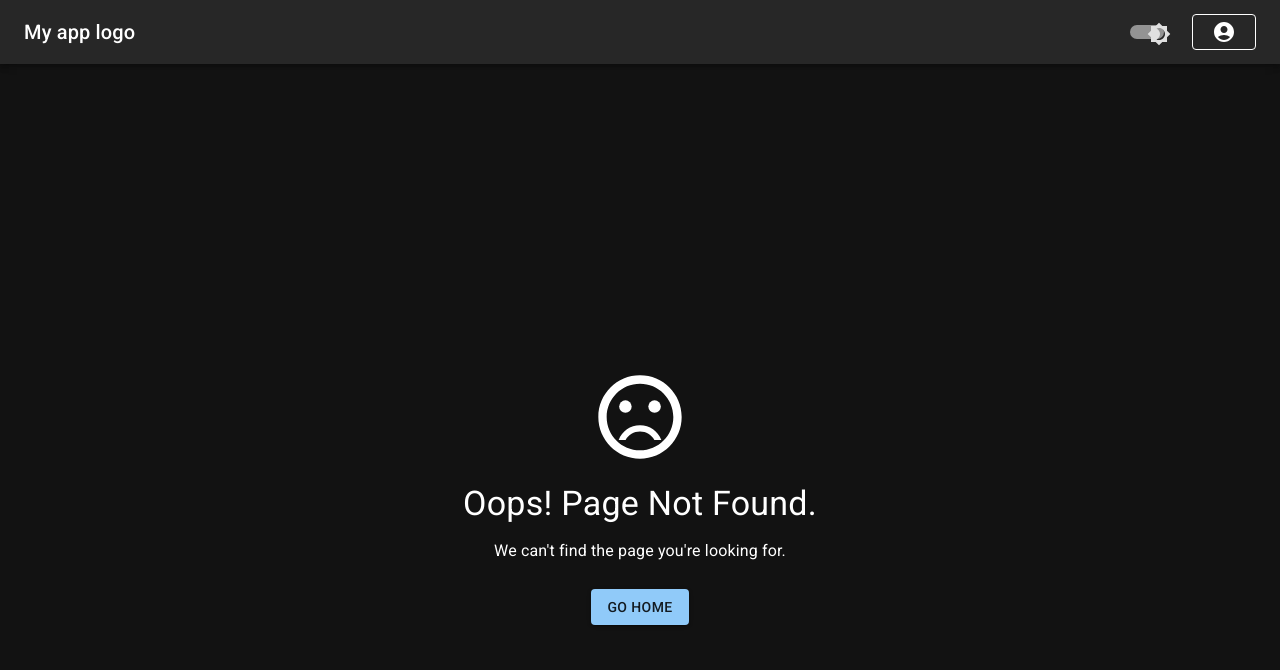
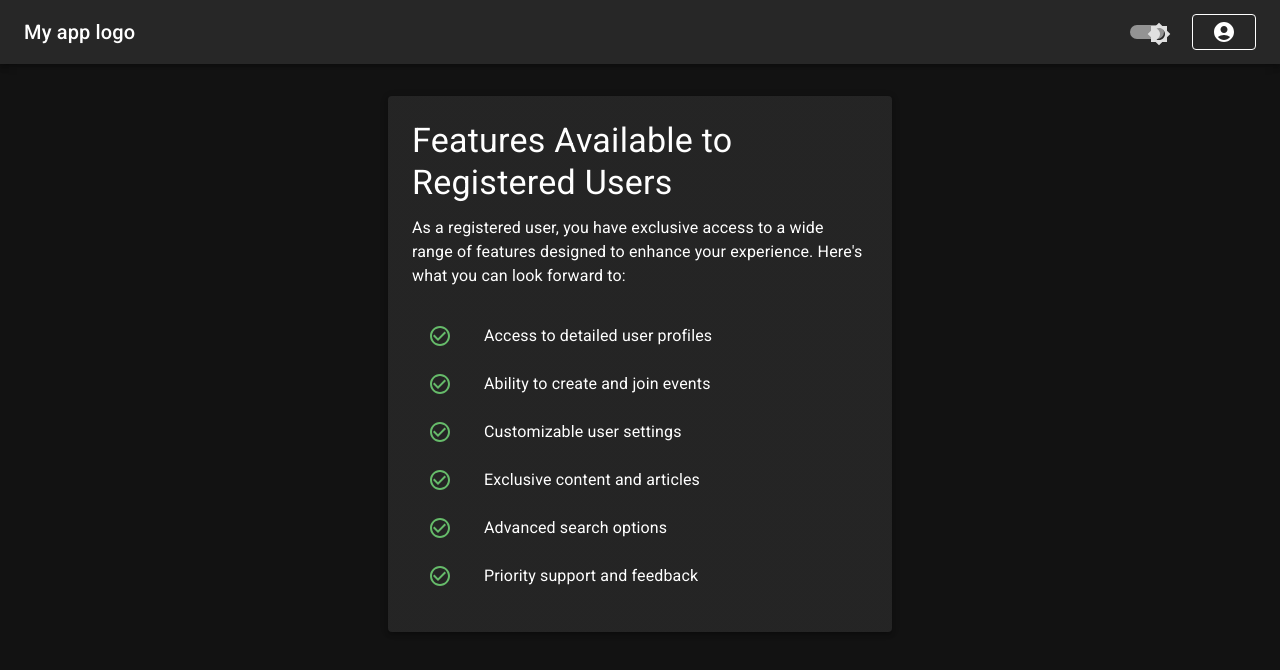
Before and after one commit to serjo96/react_blueprint, a React (Create React App) app: page /protected-page in a window 1280 px wide. Before the commit this address had no page. Shown: the top 670 px of the page. Built offline with nearby package versions, Linux system fonts and the light colour scheme; sample sign-in values are in the browser's storage.

Commit message:
Added protected page and removed unused pages

```diff
--- a/src/features/calendar/pages/calendar-page.tsx
+++ /dev/null
@@ -1,15 +0,0 @@
-import React from 'react';
-
-const CalendarPage = () => {
-  // Здесь может быть логика или состояние, специфичное для этой страницы
-
-  return (
-    <div>
-      <h1>Protected Page</h1>
-      <p>Эта страница доступна только аутентифицированным пользователям.</p>
-      {/* Здесь может быть дополнительный контент или функционал */}
-    </div>
-  );
-};
-
-export default CalendarPage;
--- /dev/null
+++ b/src/pages/protected-page.tsx
@@ -0,0 +1,39 @@
+import React from 'react';
+import { Typography, Container, Paper, List, ListItem, ListItemIcon, ListItemText } from '@mui/material';
+import CheckCircleOutlineIcon from '@mui/icons-material/CheckCircleOutline';
+
+const features = [
+  "Access to detailed user profiles",
+  "Ability to create and join events",
+  "Customizable user settings",
+  "Exclusive content and articles",
+  "Advanced search options",
+  "Priority support and feedback",
+];
+
+const ProtectedPage = () => {
+  return (
+    <Container component="main" maxWidth="md" sx={{ mt: 4, mb: 4 }}>
+      <Paper elevation={3} sx={{ p: 3 }}>
+        <Typography variant="h4" component="h1" gutterBottom>
+          Features Available to Registered Users
+        </Typography>
+        <Typography variant="body1" paragraph>
+          As a registered user, you have exclusive access to a wide range of features designed to enhance your experience. Here's what you can look forward to:
+        </Typography>
+        <List>
+          {features.map((feature, index) => (
+            <ListItem key={index}>
+              <ListItemIcon>
+                <CheckCircleOutlineIcon color="success" />
+              </ListItemIcon>
+              <ListItemText primary={feature} />
+            </ListItem>
+          ))}
+        </List>
+      </Paper>
+    </Container>
+  );
+};
+
+export default ProtectedPage;
--- a/src/routes/routes.ts
+++ b/src/routes/routes.ts
@@ -1,11 +1,11 @@
 import RegisterPage from '~/features/auth/pages/register-page';
 import LoginPage from '~/features/auth/pages/login-page';
-import CalendarPage from '~/features/calendar/pages/calendar-page';
 import HomePage from '~/pages/home-page';
 import PasswordRecoveryPage from "~/features/auth/pages/password-recovery-page";
 import ProfilePage from "~/features/profile/pages/profile-page";
 import ResendConfirmation from "~/pages/resend-confirmation";
 import NotFoundPage from "~/pages/not-found-page";
+import ProtectedPage from "~/pages/protected-page";
 
 const routes = [
   {
@@ -45,8 +45,8 @@ const routes = [
     protected: true
   },
   {
-    path: '/calendar',
-    component: CalendarPage,
+    path: '/protected-page',
+    component: ProtectedPage,
     protected: true
   },
   {
```
